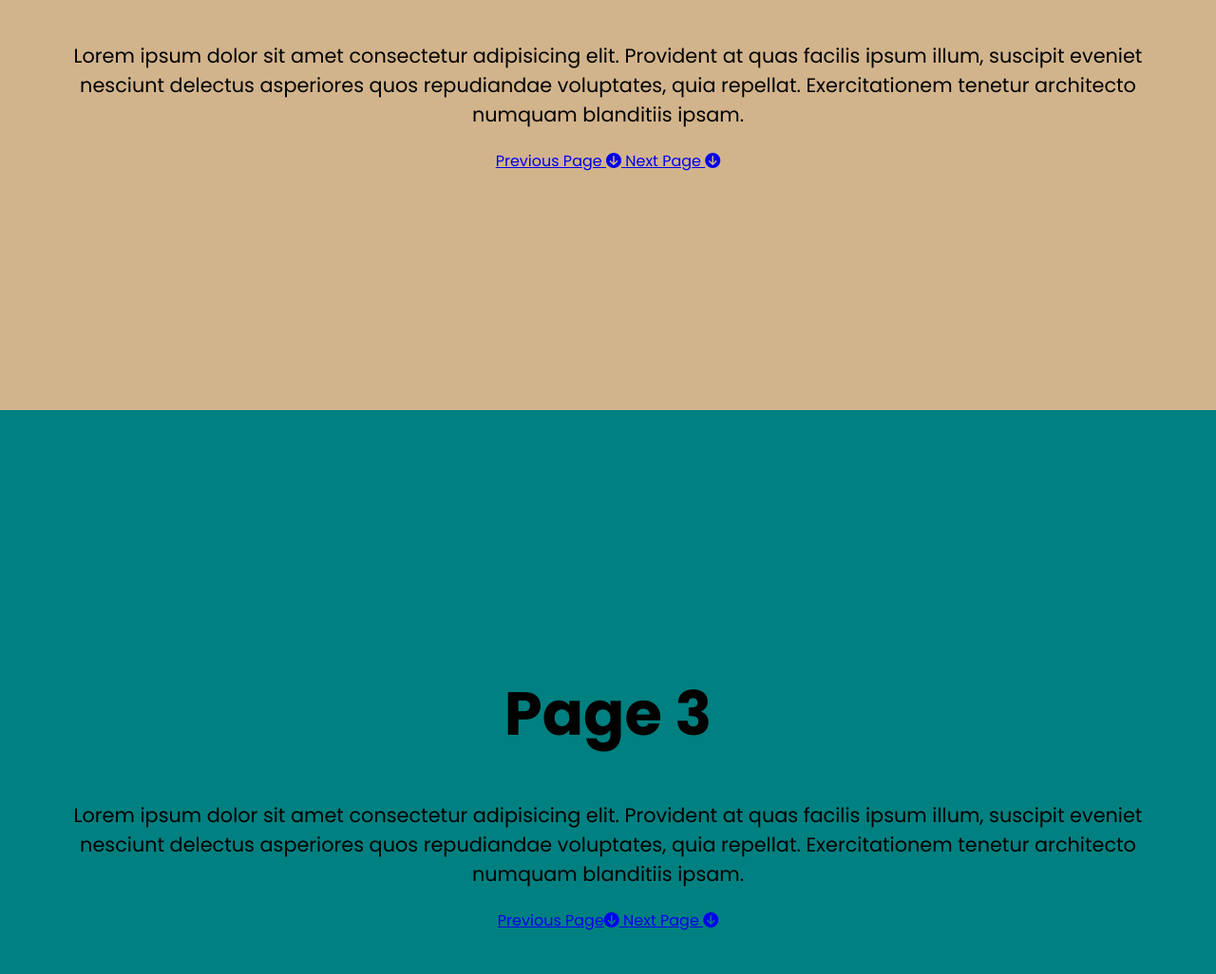
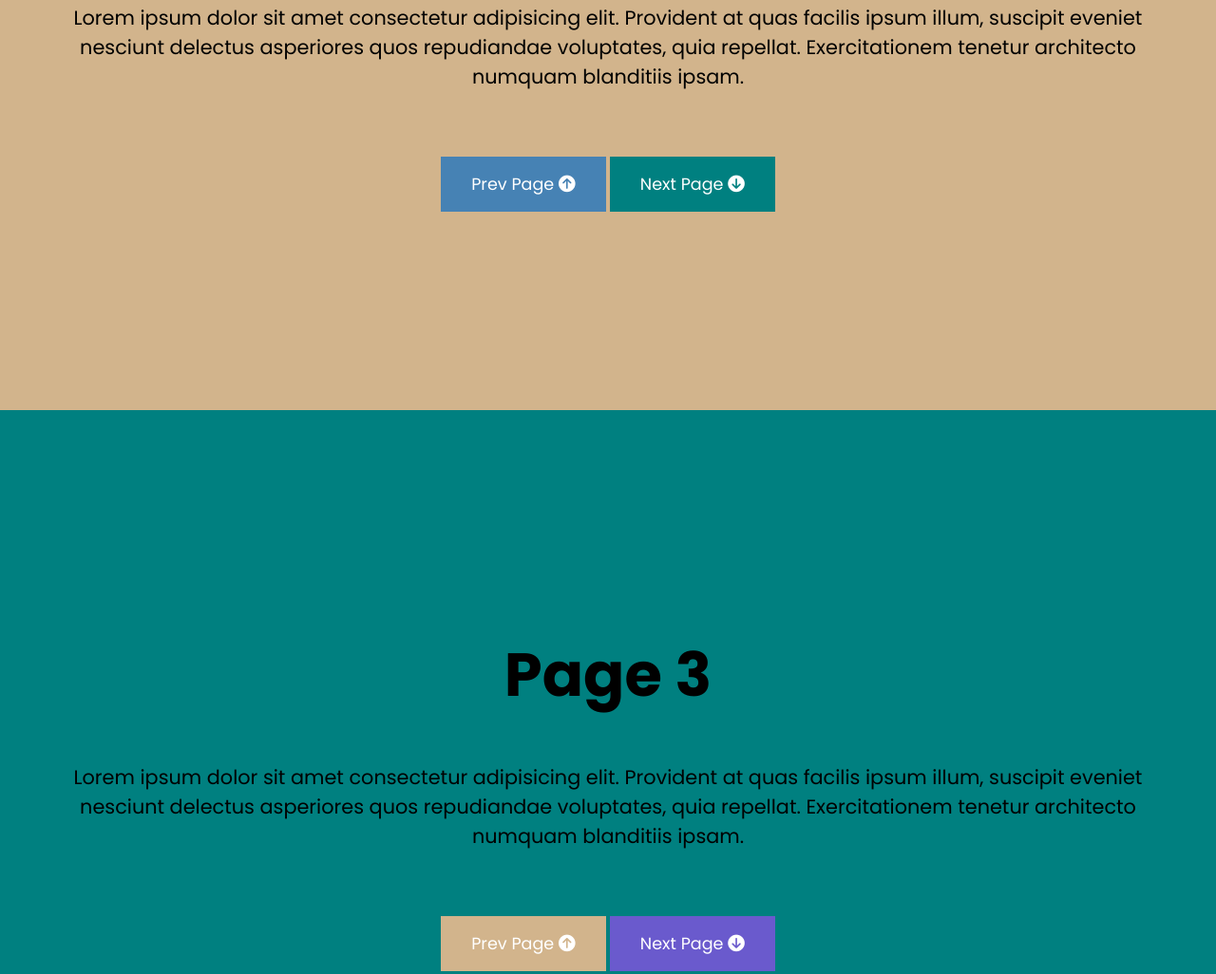
Before and after one commit to MdMehediHasan22/presentation-site, a plain HTML site: page index.html in a window 1280 px wide. Shown: the part 1168-2194 px from the top of the page at 95% size. Drawn offline with Linux system fonts and the light colour scheme.

Commit message:
styling the button color matching with background color

```diff
--- a/index.html
+++ b/index.html
@@ -45,10 +45,10 @@
         architecto numquam blanditiis ipsam.
         </p>
         <div>
-            <a href="#page-1" class="btn" >
-                Previous Page <i class="fas fa-arrow-circle-down"></i>
+            <a href="#page-1" class="btn btn-dark" >
+                Prev Page <i class="fas fa-arrow-circle-up"></i>
             </a>
-            <a href="#page-3" class="btn" >
+            <a href="#page-3" class="btn btn2" >
                 Next Page <i class="fas fa-arrow-circle-down"></i>
             </a>
         </div>
@@ -63,10 +63,10 @@
         architecto numquam blanditiis ipsam.
         </p>
         <div>
-            <a href="#page-2" class="btn" >
-                Previous Page<i class="fas fa-arrow-circle-down"></i>
+            <a href="#page-2" class="btn btn-dark" >
+                Prev Page <i class="fas fa-arrow-circle-up"></i>
             </a>
-            <a href="#page-4" class="btn" >
+            <a href="#page-4" class="btn btn2" >
                 Next Page <i class="fas fa-arrow-circle-down"></i>
             </a>
         </div>
@@ -82,7 +82,7 @@
         </p>
         <div>
             <a href="#page-3" class="btn" >
-                Previous Page <i class="fas fa-arrow-circle-down"></i>
+                Prev Page <i class="fas fa-arrow-circle-up"></i>
             </a>
         </div>
      </section>
--- a/style.css
+++ b/style.css
@@ -46,3 +46,49 @@ body{
 #page-4{
     background: var(--page-4-color);
 }
+.btn{
+    display:inline-block ;
+    font-size: 1.1rem;
+    padding: 1rem 2rem;
+    text-decoration: none;
+    margin-top: 3rem;
+    border: none;
+    transition: all 0.5s ease-in;
+}
+
+#page-2 .btn-dark{
+    background: var(--page-1-color);
+    color: #fff;
+    &:hover{
+        background: #f4f4f4;
+        color: #333;
+        opacity: 0.9;
+    }
+}
+#page-1 .btn , #page-3 .btn-dark{
+    background: var(--page-2-color);
+    color: #fff;
+    &:hover{
+        background: #f4f4f4;
+        color: #333;
+        opacity: 0.9;
+    }
+}
+#page-2 .btn2, #page-4 .btn{
+    background: var(--page-3-color);
+    color: #fff;
+    &:hover{
+        background: #f4f4f4;
+        color: #333;
+        opacity: 0.9;
+    }
+}
+#page-3 .btn2{
+    background: var(--page-4-color);
+    color: #fff;
+    &:hover{
+        background: #f4f4f4;
+        color: #333;
+        opacity: 0.9;
+    }
+}
```
